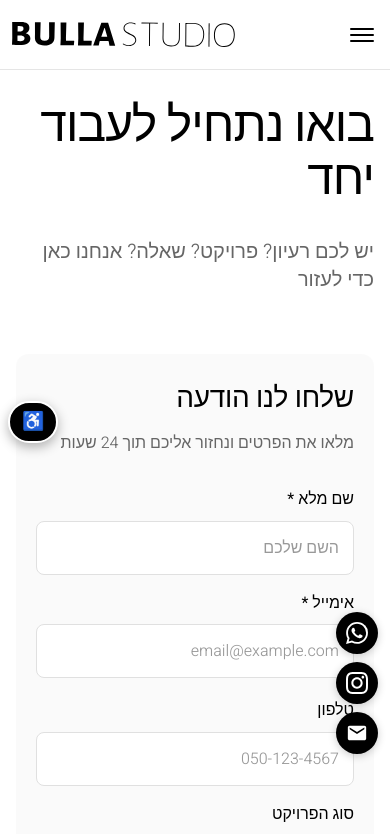
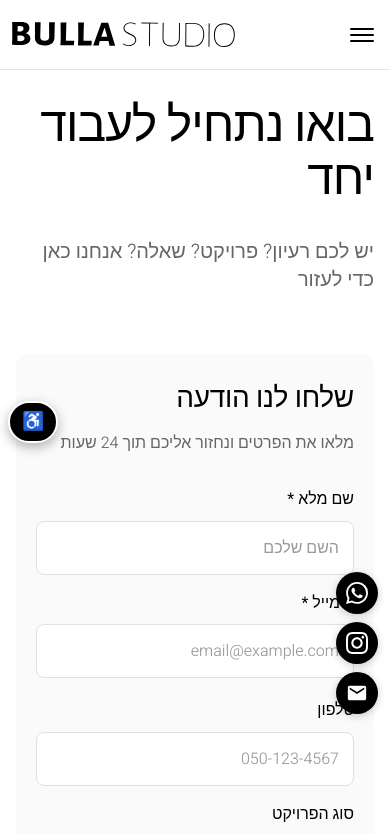
Before and after one commit to Idosegev23/bula, a React (Vite) app: page /contact in a window 390 px wide. Shown: the top 834 px of the page. Built offline with nearby package versions, Linux system fonts and the light colour scheme; a web font is replaced by a local one.

Commit message:
Improve social buttons place

```diff
--- a/src/components/UI/SocialFloat.module.css
+++ b/src/components/UI/SocialFloat.module.css
@@ -57,7 +57,7 @@
   .socialFloat {
     right: 15px;
     top: auto;
-    bottom: 100px;
+    bottom: 140px; /* increased from 100px */
     transform: none;
   }
 
@@ -75,8 +75,9 @@
 @media (max-width: 480px) {
   .socialFloat {
     right: 12px;
-    bottom: 90px;
+    bottom: 130px; /* increased from 90px */
   }
+
 
   .floatingButton {
     width: 42px;
```
